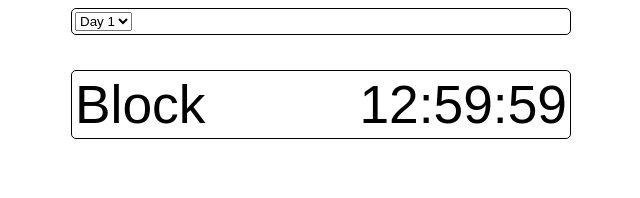
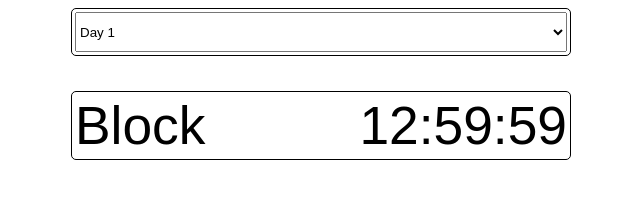
Before and after one commit to TheRealOhead/douglas-schedule, a plain HTML site: page index.html in a window 1280 px wide. Shown: the whole page, without its empty margins (319-959 px from the left). Drawn offline with Linux system fonts and the light colour scheme.

Commit message:
Update main.css

```diff
--- a/main.css
+++ b/main.css
@@ -25,3 +25,8 @@ td+td {
   margin:auto;
   margin-top:35px;
 }
+
+select {
+  width:100%;
+  height:40px;
+}
```
